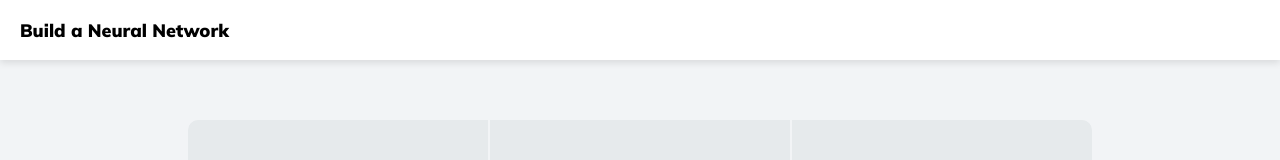
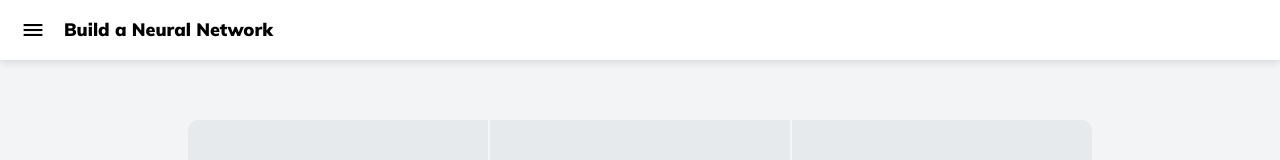
Before and after one commit to SteamlabsCA/predict-a-pie, a React (Create React App) app: page / in a window 1280 px wide. Shown: the top 160 px of the page. Built offline with nearby package versions, Linux system fonts and the light colour scheme.

Commit message:
Navigation menu

```diff
--- /dev/null
+++ b/src/components/Nav.js
@@ -0,0 +1,31 @@
+import './Nav.scss';
+import menu from '../assets/menu.svg';
+import React from 'react';
+
+function Nav() {
+
+  const [open, setOpen] = React.useState(false);
+  const [menuStyle, setMenuStyle] = React.useState();
+
+  const onClick = (event) => {
+    setMenuStyle({
+      'left': (event.clientX - 5) + 'px',
+      'top': (event.clientY - 5) + 'px'
+    });
+    setOpen(!open);
+  }
+
+  return (
+    <div className={open ? 'Nav Nav-open' : 'Nav Nav-closed'} onClick={onClick}>
+      <button className="Nav-toggle">
+        <img src={menu} alt="Menu icon" />
+      </button>
+      <nav className="Nav-menu" style={menuStyle}>
+        <a href="/">Build a Neural Network</a>
+        <a href="/train">Test a Trained Network</a>
+      </nav>
+    </div>
+  );
+}
+
+export default Nav;
--- /dev/null
+++ b/src/components/Nav.scss
@@ -0,0 +1,65 @@
+@import '../variables';
+
+.Nav {
+
+  &-toggle {
+    background: none;
+    border: none;
+    border-radius: 4.6rem;
+    cursor: pointer;
+    display: flex;
+    align-items: center;
+    justify-content: center;
+    margin-right: 0.8rem;
+    width: 4.6rem;
+    height: 4.6rem;
+
+    &:focus {
+      background: $light-gray;
+      outline: none;
+    }
+
+    img {
+      width: 3rem;
+      height: 1.2rem;
+    }
+  }
+
+  &-menu {
+    background: #fff;
+    border-radius: 0.5rem;
+    box-shadow: 0 0 10px rgba(0, 0, 0, 0.2);
+    overflow: hidden;
+    padding: 1rem 0;
+    position: fixed;
+    min-width: 30rem;
+    z-index: 10;
+
+    a {
+      color: #000;
+      display: block;
+      font-size: 1.8rem;
+      line-height: 1;
+      padding: 1rem 2rem;
+      text-decoration: none;
+
+      &:hover {
+        background: $light-gray;
+      }
+    }
+  }
+
+  &-open::before {
+    background: rgba(0, 0, 0, 0.4);
+    content: '';
+    position: fixed;
+    top: 0;
+    left: 0;
+    width: 100%;
+    height: 100%;
+  }
+
+  &-closed &-menu {
+    display: none;
+  }
+}
--- a/src/components/NavBar.js
+++ b/src/components/NavBar.js
@@ -1,8 +1,10 @@
 import './NavBar.scss';
+import Nav from './Nav';
 
 function NavBar({title}) {
   return (
     <header className="NavBar">
+      <Nav />
       <h1>{title}</h1>
     </header>
   );
--- a/src/components/NavBar.scss
+++ b/src/components/NavBar.scss
@@ -5,7 +5,7 @@
   box-shadow: 0 0.3rem 0.7rem rgba(0, 0, 0, 0.1);
   display: flex;
   align-items: center;
-  padding: 2rem;
+  padding: 2rem 2rem 2rem 1rem;
   position: fixed;
   width: 100%;
   height: $spacer;
@@ -14,5 +14,6 @@
   h1 {
     font-size: 1.8rem;
     font-weight: 900;
+    line-height: 1;
   }
 }
```
Also changed, not shown: src/assets/menu.svg (added).
